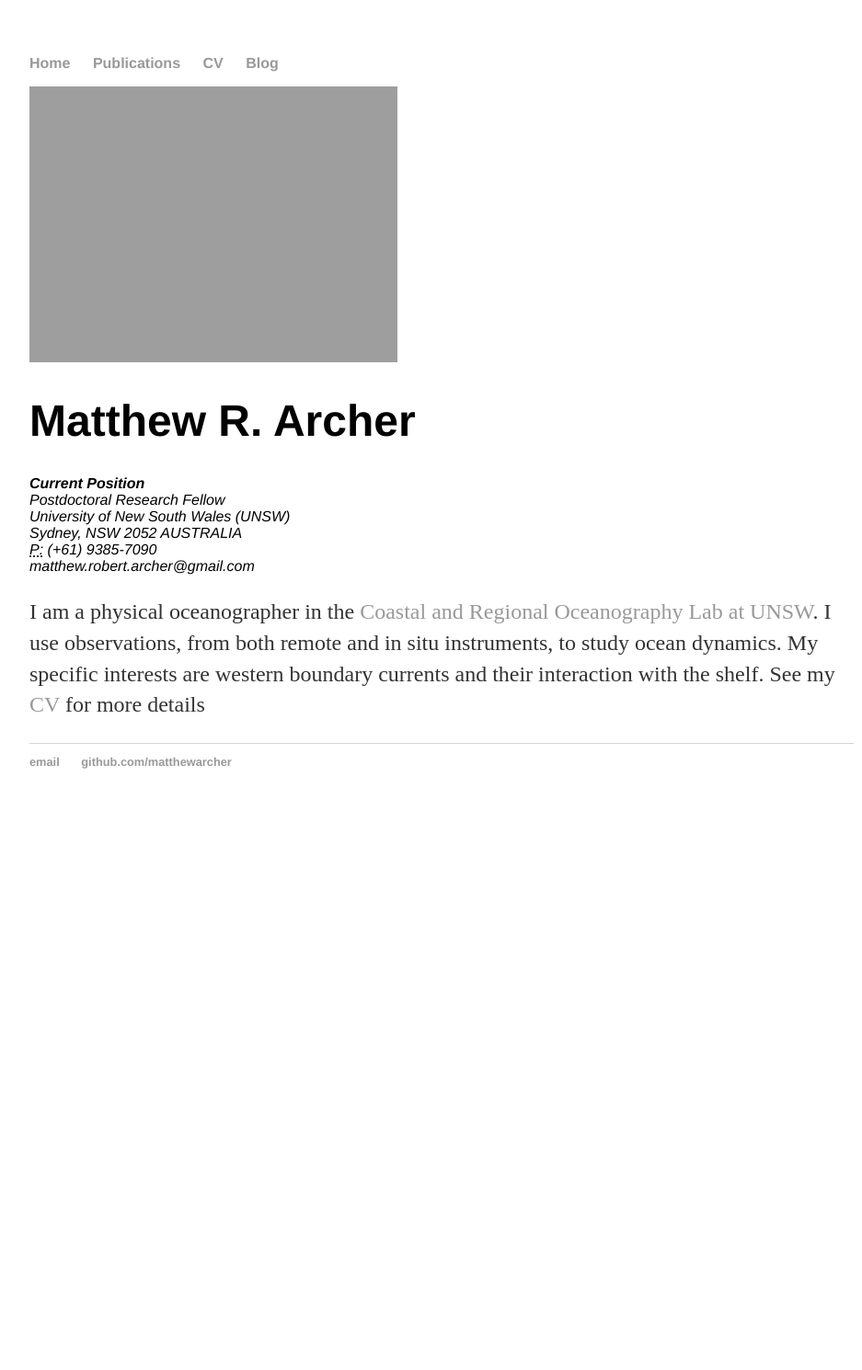
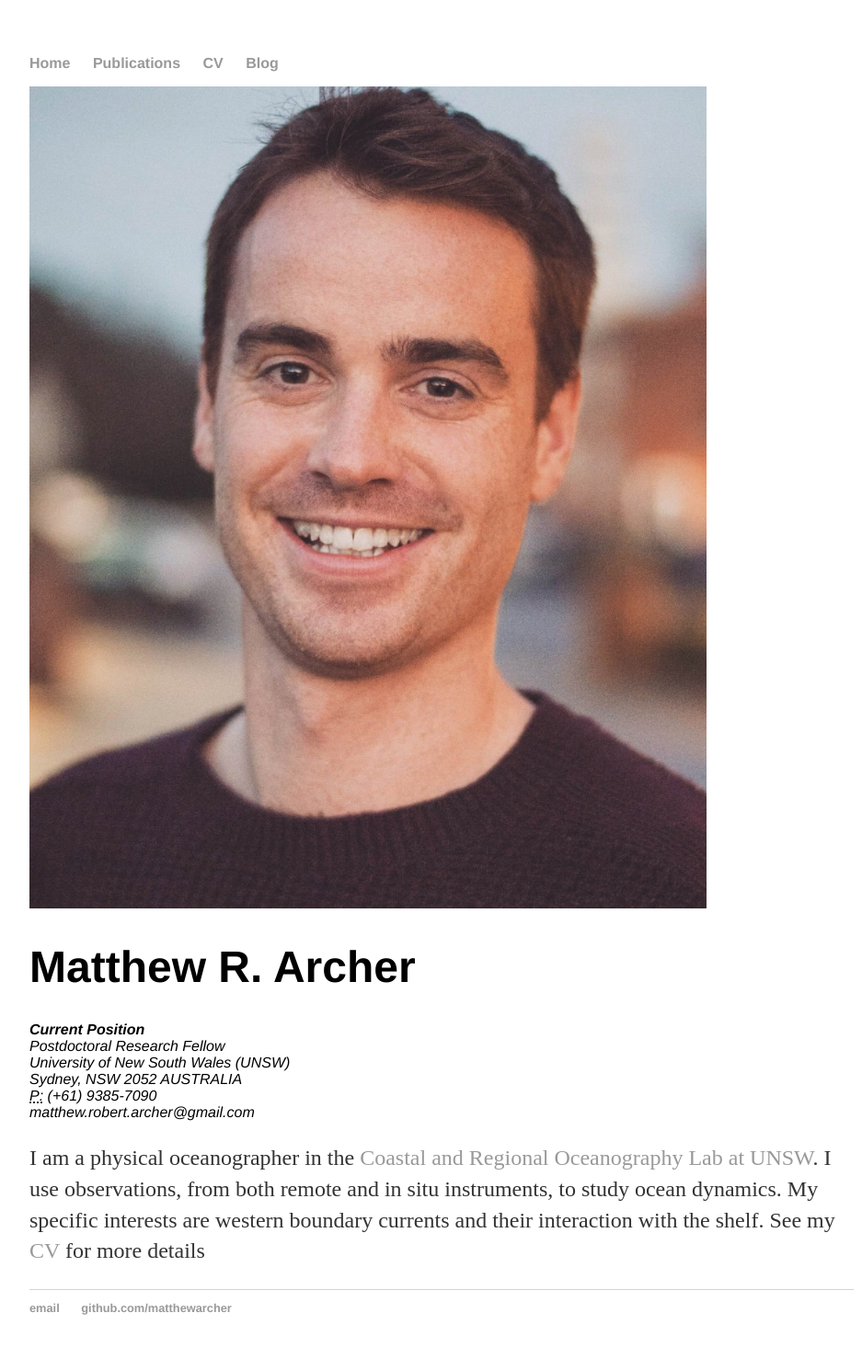
Before and after one commit to matthewarcher/matthewarcher.github.io, a Jekyll site: the page built from index.html, in a window 1280 px wide. Shown: the whole page at 92% size, without its empty margins (160-1097 px from the left). Built offline with Jekyll 4.4.1, drawn with Linux system fonts in a browser that asks for light colours; before the commit the page ends 900 px from its top, so only the background shows below that.

Commit message:
Update index.html

```diff
--- a/index.html
+++ b/index.html
@@ -5,7 +5,7 @@ title: Matthew R. Archer
 <div class="blurb">
 
 	<div class="col-sm-4">
-	<img  class="img-circle avatar" alt="Matthew Archer" src="/Profile_Pic (2).png">
+	<img  class="img-circle avatar" alt="Matthew Archer" src="/Profile_Pic_1mb.PNG">
 	</div>
 
 	<h1>Matthew R. Archer</h1>
```
